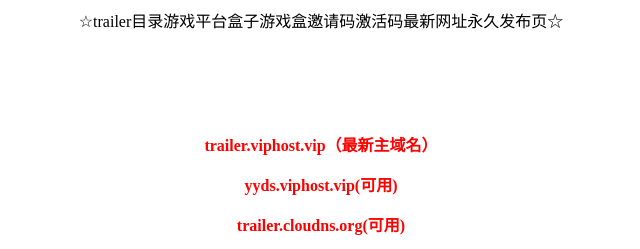
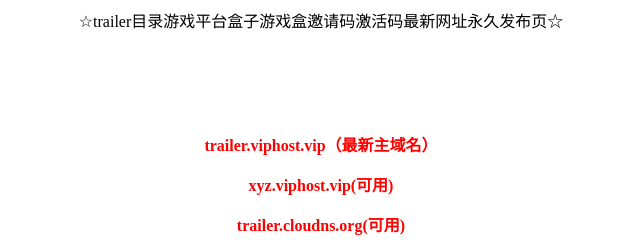
Before and after one commit to trailergame/fabuye, a plain HTML site: page index.html in a window 1280 px wide. Shown: the top 249 px of the page, 319-959 px from the left. Drawn offline with Linux system fonts and the light colour scheme.

Commit message:
Update index.html

```diff
--- a/index.html
+++ b/index.html
@@ -7,7 +7,7 @@ j=d.createElement(s),dl=l!='dataLayer'?'&l='+l:'';j.async=true;j.src=
 })(window,document,'script','dataLayer','GTM-WS7LBBT6');</script>
 <!-- End Google Tag Manager --><meta http-equiv="Content-Type" content="text/html; charset=UTF-8">
 <title>☆trailer目录游戏平台盒子游戏盒邀请码激活码最新网址永久发布页☆-地址发布页，收藏我回家不迷路！</title><meta name="keywords" content="免费，单机游戏，邀请码，学习，平台，下载，游戏盒，trailer，目录，激活码">
- <meta charset='utf-8'></head><body><div style="text-align: center;">☆trailer目录游戏平台盒子游戏盒邀请码激活码最新网址永久发布页☆</div><center style='color:red;margin-top:100px'><h4><p>trailer.viphost.vip（最新主域名）</p><p>yyds.viphost.vip(可用)</p><p>trailer.cloudns.org(可用)</p><p>trailer.3d.tc(可用)</p></h4><h3>提示使用夸克浏览器的均为抢注冒牌域名，请自行辨别！</h3><h1>防走>丢建议收藏本地址发布页，最新可用网址：<a href='https://trailer.viphost.vip'>点此进入</a>---<a href='https://yyds.viphost.vip'>备用1</a>---<a href='https://trailer.cloudns.org'>备用2</a></h1></center><!-- Google Tag Manager (noscript) -->
+ <meta charset='utf-8'></head><body><div style="text-align: center;">☆trailer目录游戏平台盒子游戏盒邀请码激活码最新网址永久发布页☆</div><center style='color:red;margin-top:100px'><h4><p>trailer.viphost.vip（最新主域名）</p><p>xyz.viphost.vip(可用)</p><p>trailer.cloudns.org(可用)</p><p>trailer.3d.tc(可用)</p></h4><h3>提示使用夸克浏览器的均为抢注冒牌域名，请自行辨别！</h3><h1>防走>丢建议收藏本地址发布页，最新可用网址：<a href='https://trailer.cloudns.org'>点此进入</a>---<a href='https://xyz.viphost.vip'>备用1</a>---<a href='https://trailer.viphost.vip'>备用2</a></h1></center><!-- Google Tag Manager (noscript) -->
 <noscript><iframe src="https://www.googletagmanager.com/ns.html?id=GTM-WS7LBBT6"
 height="0" width="0" style="display:none;visibility:hidden"></iframe></noscript>
 <!-- End Google Tag Manager (noscript) --></body></html>
```
